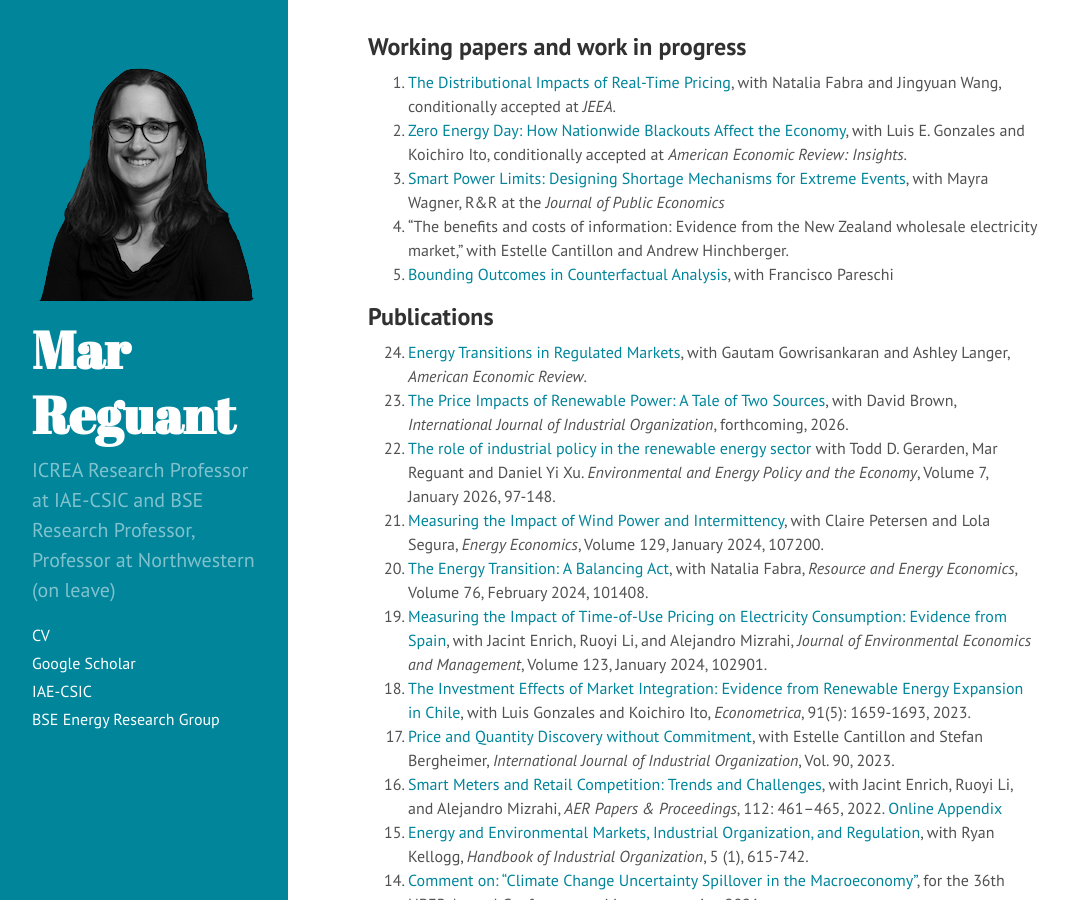
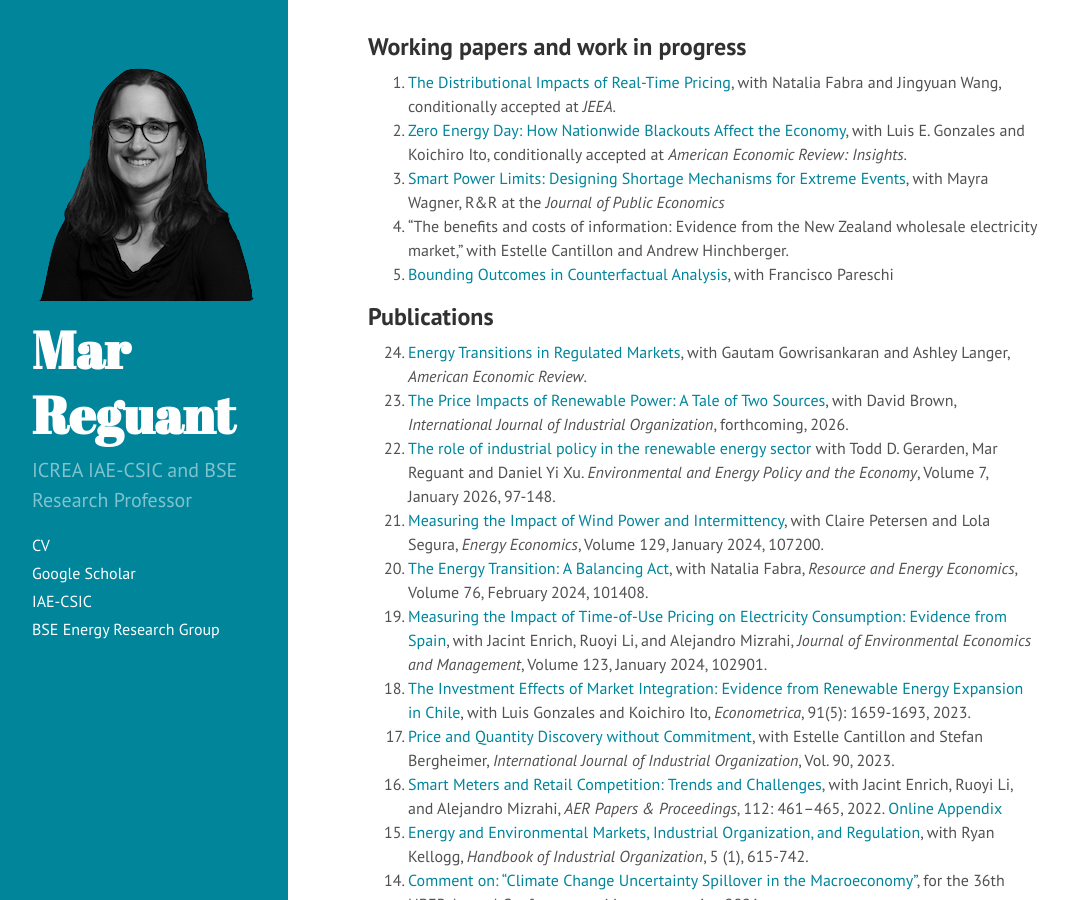
Before and after one commit to mreguant/mreguant.github.io, a Jekyll site: the page built from index.md, in a window 1280 px wide and 900 px high. Shown: the whole window, without its empty margins (0-1068 px from the left). Built offline with Jekyll 4.4.1, drawn with Linux system fonts in a browser that asks for light colours; nearby versions of some CDN libraries.

Commit message:
Update description in _config.yml
Shortened the description to focus on key affiliations.

```diff
--- a/_config.yml
+++ b/_config.yml
@@ -3,7 +3,7 @@ highlighter:      rouge
 
 title:            Mar Reguant
 tagline:          'Research page'
-description:      'ICREA Research Professor at IAE-CSIC and BSE Research Professor, Professor at Northwestern (on leave)'
+description:      'ICREA IAE-CSIC and BSE Research Professor'
 url:              https://mreguant.github.io
 baseurl:          /
 
```
